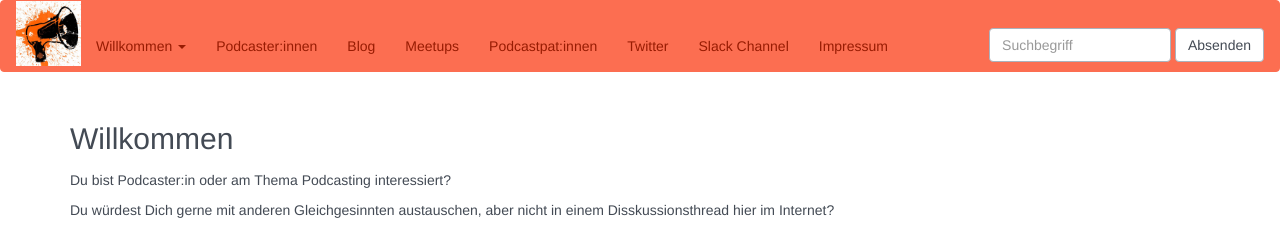
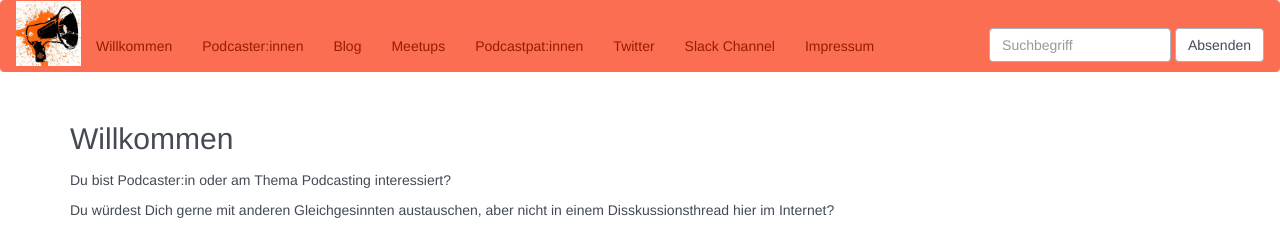
Before and after one commit to podcasterei/website-quellcode, a Jekyll site: the page built from index.md, in a window 1280 px wide. Shown: the top 230 px of the page. Built offline with Jekyll 4.4.1, drawn with Linux system fonts in a browser that asks for light colours.

Commit message:
menü fix

```diff
--- a/_includes/header.html
+++ b/_includes/header.html
@@ -16,11 +16,7 @@
 
       <div id="navbar" class="collapse navbar-collapse">
           <ul class="nav navbar-nav">
-            <li class="dropdown">
-              <a aria-expanded="false" aria-haspopup="true" class="dropdown-toggle" data-toggle="dropdown" href="#" role="button">
-                Willkommen <span class="caret"></span>
-              </a>
-            </li>
+            <li><a href="{{ site.url }}">Willkommen</a></li>
             <li><a href="{{ site.url }}/podcasterinnen.html">Podcaster:innen</a></li>
             <li><a href="{{ site.url }}/blog.html">Blog</a></li>
             <li><a href="{{ site.url }}/meetups.html">Meetups</a></li>
```
